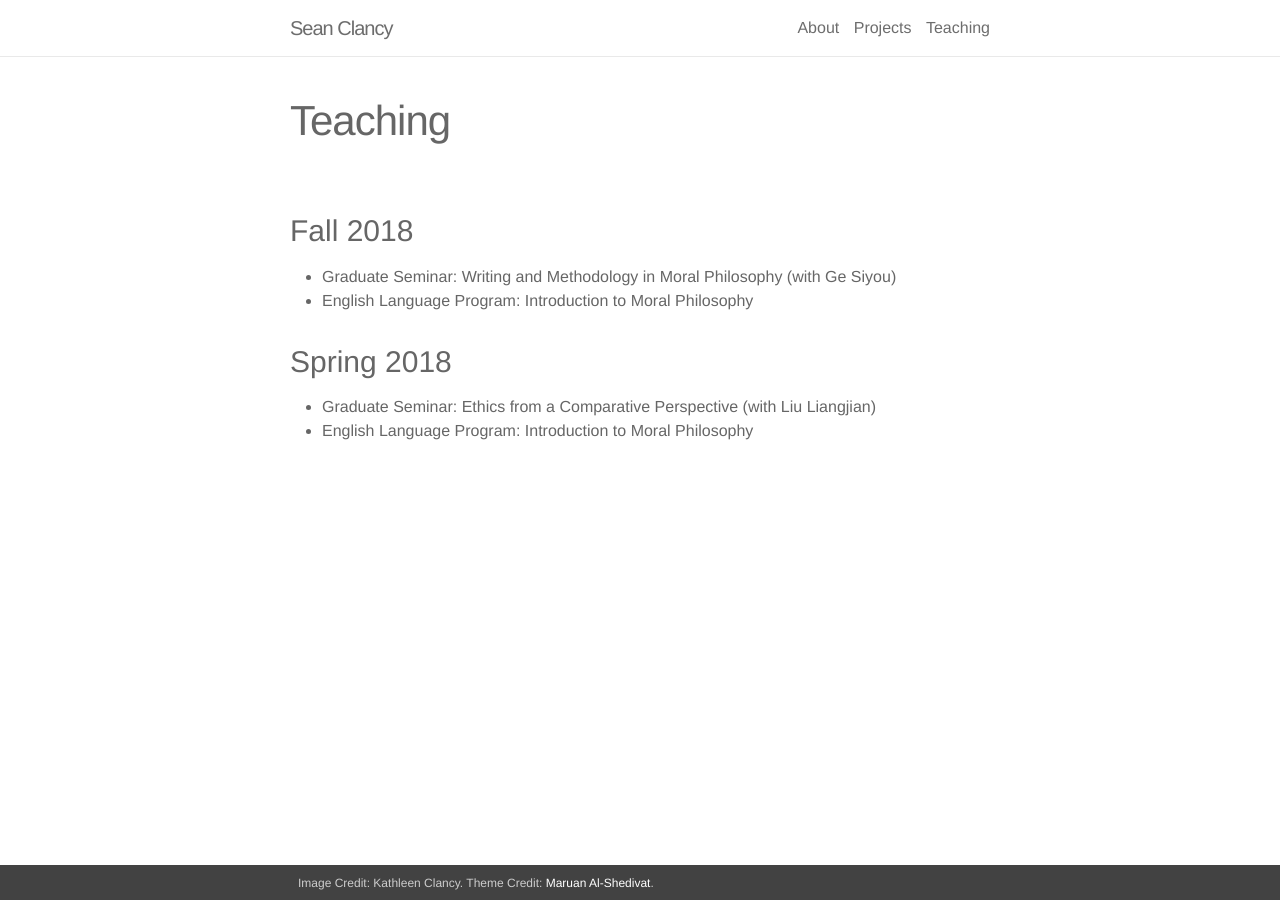
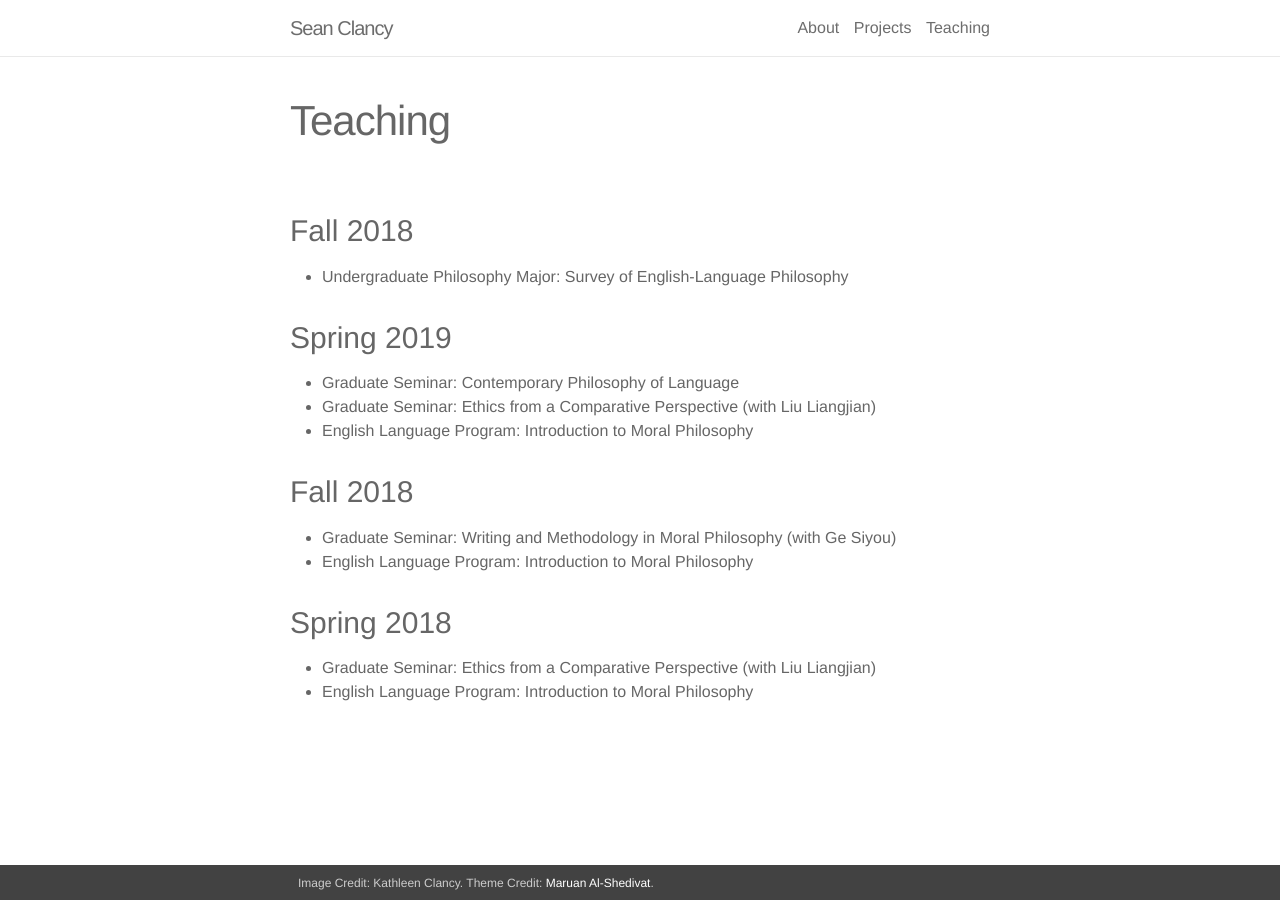
Before and after one commit to sean-clancy/sean-clancy.github.io, a Jekyll site: the page built from _pages/teaching.md, in a window 1280 px wide. Built offline with Jekyll 4.4.1, drawn with Linux system fonts in a browser that asks for light colours.

Commit message:
Update teaching.md

```diff
--- a/_pages/teaching.md
+++ b/_pages/teaching.md
@@ -3,6 +3,13 @@ layout: page
 permalink: /teaching/
 title: Teaching
 ---
+### Fall 2018
+- Undergraduate Philosophy Major: Survey of English-Language Philosophy
+
+### Spring 2019
+- Graduate Seminar: Contemporary Philosophy of Language
+- Graduate Seminar: Ethics from a Comparative Perspective (with Liu Liangjian)
+- English Language Program: Introduction to Moral Philosophy
 
 ### Fall 2018
 - Graduate Seminar: Writing and Methodology in Moral Philosophy (with Ge Siyou)
```
